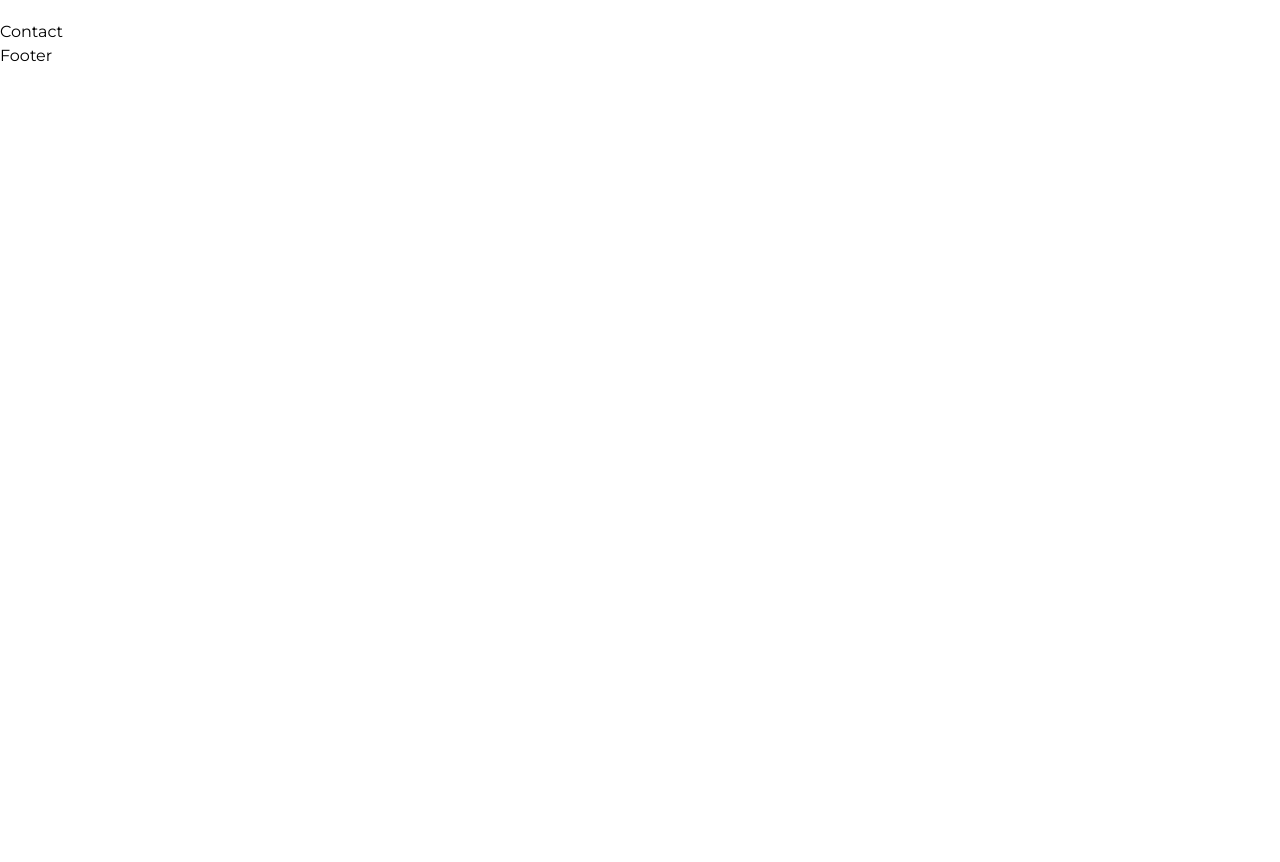
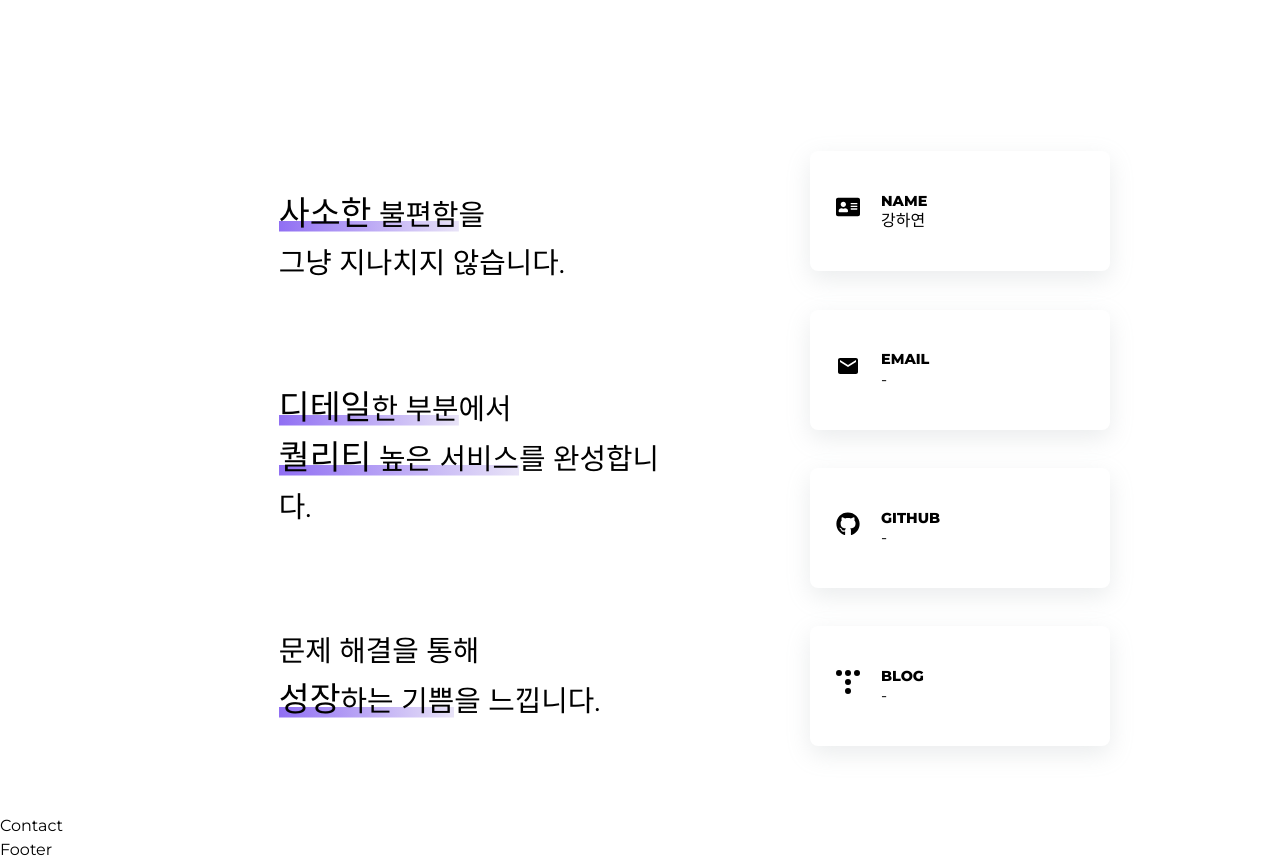
Before and after one commit to KangHayeonn/lydia-portfolio, a Next.js app: page / in a window 1280 px wide. Shown: the part 800-1662 px from the top of the page. Before the commit the page ends 868 px from the top, so only its background shows below. Built offline with nearby package versions, Linux system fonts and the light colour scheme; a small style sheet from the web is missing; a web font is replaced by a local one.

Commit message:
[ADD] : profile 기능 구현 (about me)

```diff
--- a/package.json
+++ b/package.json
@@ -20,6 +20,7 @@
     "next": "14.0.4",
     "react": "18.2.0",
     "react-dom": "18.2.0",
+    "react-icons": "^4.12.0",
     "sass": "^1.69.6",
     "typescript": "5.3.3"
   },
--- a/src/app/page.tsx
+++ b/src/app/page.tsx
@@ -1,6 +1,7 @@
 import React from "react";
 import Header from "@/components/layout/Header";
 import Intro from "@/components/section/intro/Intro";
+import About from "@/components/section/about/About";
 import Contact from "@/components/section/contact/Contact";
 import Footer from "@/components/layout/Footer";
 
@@ -10,6 +11,7 @@ export default function Home() {
       <Header />
       <main id="main" role="main">
         <Intro />
+        <About />
         <Contact />
       </main>
       <Footer />
--- /dev/null
+++ b/src/assets/scss/section/_about.scss
@@ -0,0 +1,114 @@
+#about {
+    min-height: calc(100vh - 80px);
+    width: fit-content;
+    margin: auto;
+    display: flex;
+    flex-direction: column;
+    align-items: center;
+    justify-content: space-around;
+
+}
+
+.about {
+    &__inner {
+    }
+
+    &__title {
+        display: none;
+        width: 0;
+        height: 0;
+    }
+
+    &__content {
+        display: flex;
+        flex-direction: row;
+        justify-content: center;
+        align-items: center;
+        margin-top: 7rem;
+
+        @media (max-width: 900px) {
+            flex-direction: column;
+            align-items: center;
+            justify-content: center;
+        }
+
+        ul {
+            display: flex;
+            flex-direction: column;
+            align-items: center;
+            justify-content: flex-start;
+        }
+
+        li {
+            width: 30vw;
+            font-size: 1.8rem;
+            line-height: 3rem;
+            margin: 2rem 8rem 4rem 8rem;
+        }
+
+        .strong {
+            font-size: 2.1rem;
+            font-weight: 800;
+        }
+
+        .underline {
+            background-image: linear-gradient(90deg, var(--primary300), var(--primary));
+            background-position: bottom;
+            background-size: 100% 30%;
+            background-repeat: no-repeat;
+        }
+    }
+
+    &__card-container {
+        margin-bottom: 3rem;
+        display: flex;
+        justify-content: center;
+        flex-direction: column;
+    }
+
+    &__card-box {
+        width: 300px;
+        min-width: 200px;
+        height: 120px;
+        margin: 1.2rem;
+
+        display: flex;
+        flex-direction: column;
+        justify-content: center;
+
+        background-color: white;
+        border-radius: 8px;
+        box-shadow: rgba(149, 160, 165, 0.2) 0px 8px 24px;
+        cursor: pointer;
+        transition: transform 0.3s ease
+    }
+
+    &__card-box:hover {
+        transform: scale(1.1);
+    }
+
+    &__card-content {
+        display: flex;
+        padding: 26px;
+
+        .icon {
+            font-size: 1.5rem;
+            margin-right: 21px;
+            align-self: center;
+        }
+
+        .text-box {
+            line-height: 1.2rem;
+            word-break: break-word;
+
+            &__type {
+                font-weight: 800;
+                font-size: 0.9rem;
+            }
+
+            &__content {
+
+            }
+        }
+    }
+}
--- a/src/assets/scss/section/_header.scss
+++ b/src/assets/scss/section/_header.scss
@@ -38,7 +38,7 @@
                     top: 68px;
                     background-color: transparent;
                     backdrop-filter: blur(6px);
-                    z-index: 10000;
+                    z-index: 999;
                     min-width: 150px;
                     padding: 20px 0;
 
--- a/src/assets/scss/setting/_variables.scss
+++ b/src/assets/scss/setting/_variables.scss
@@ -17,6 +17,7 @@
     --black300: #686868;
     --black400: #e0e0e0;
 
+    --primary: #e8e3f7;
     --primary100: #d2c4fc;
     --primary200: #b7a1f7;
     --primary300: #906ff3;
--- a/src/assets/scss/style.scss
+++ b/src/assets/scss/style.scss
@@ -9,5 +9,6 @@
 //section
 @import "section/header";
 @import "section/intro";
+@import "section/about";
 @import "section/contact";
 @import "section/footer";
--- /dev/null
+++ b/src/components/section/about/About.tsx
@@ -0,0 +1,68 @@
+import React from "react";
+import { profile } from "@/constants";
+
+const About = () => {
+  return (
+    <section id="about">
+      <div className="about__inner">
+        <h2 className="about__title">about</h2>
+        <div className="about__content">
+          <ul>
+            <li>
+              <span>
+                <span className="underline">
+                  <span className="strong">사소한</span> 불편함
+                </span>
+                을
+              </span>
+              <br />
+              <span>그냥 지나치지 않습니다.</span>
+            </li>
+            <li>
+              <span>
+                <span className="underline">
+                  <span className="strong">디테일</span>한 부분
+                </span>
+                에서
+              </span>
+              <br />
+              <span>
+                <span className="underline">
+                  <span className="strong">퀄리티</span> 높은 서비스
+                </span>
+                를 완성합니다.
+              </span>
+            </li>
+            <li>
+              <span>문제 해결을 통해</span>
+              <br />
+              <span>
+                <span className="underline">
+                  <span className="strong">성장</span>하는 기쁨
+                </span>
+                을 느낍니다.
+              </span>
+            </li>
+          </ul>
+          <div className="about__card-container">
+            {profile.map((info, key) => (
+              <div key={`profile${key}`} className="about__card-box">
+                <div className="about__card-content">
+                  <div className="icon">
+                    <info.icon />
+                  </div>
+                  <div className="text-box">
+                    <p className="text-box__type">{info.type}</p>
+                    <p className="text-box__content">{info.content}</p>
+                  </div>
+                </div>
+              </div>
+            ))}
+          </div>
+        </div>
+      </div>
+    </section>
+  );
+};
+
+export default About;
--- a/src/constants/index.ts
+++ b/src/constants/index.ts
@@ -1,4 +1,8 @@
+import { FaAddressCard, FaGithub } from "react-icons/fa";
+import { MdEmail } from "react-icons/md";
+import { SiTistory } from "react-icons/si";
 import { IHeaderMenu } from "@/types/header";
+import { IProfile } from "@/types/profile";
 
 export const headerMenu: Array<IHeaderMenu> = [
   {
@@ -34,3 +38,26 @@ export const introWords: Array<string> = [
   "더 나은 방식을 연구하는",
   "강하연 입니다.",
 ];
+
+export const profile: Array<IProfile> = [
+  {
+    icon: FaAddressCard,
+    type: "NAME",
+    content: "강하연",
+  },
+  {
+    icon: MdEmail,
+    type: "EMAIL",
+    content: "-",
+  },
+  {
+    icon: FaGithub,
+    type: "GITHUB",
+    content: "-",
+  },
+  {
+    icon: SiTistory,
+    type: "BLOG",
+    content: "-",
+  },
+];
--- /dev/null
+++ b/src/types/profile.ts
@@ -0,0 +1,7 @@
+import { IconType } from "react-icons";
+
+export interface IProfile {
+  icon: IconType;
+  type: string;
+  content: string;
+}
```
Also changed, not shown: 1 other file (tests, documents, lock files or other folders).
